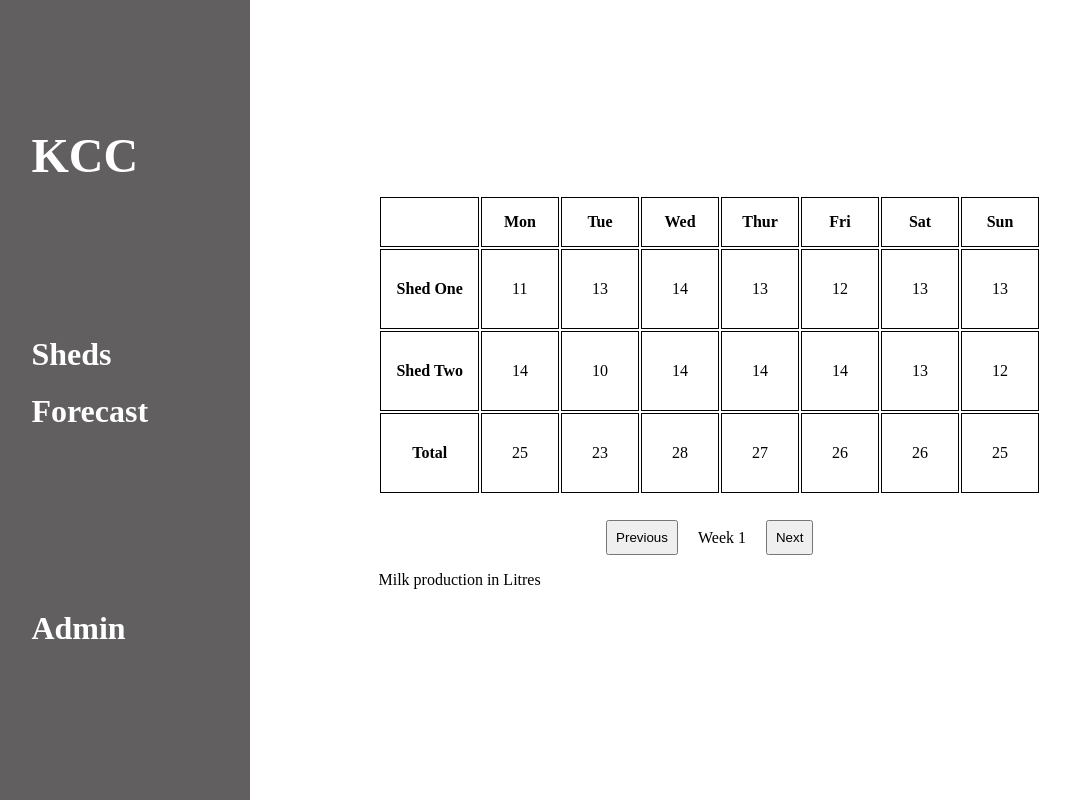
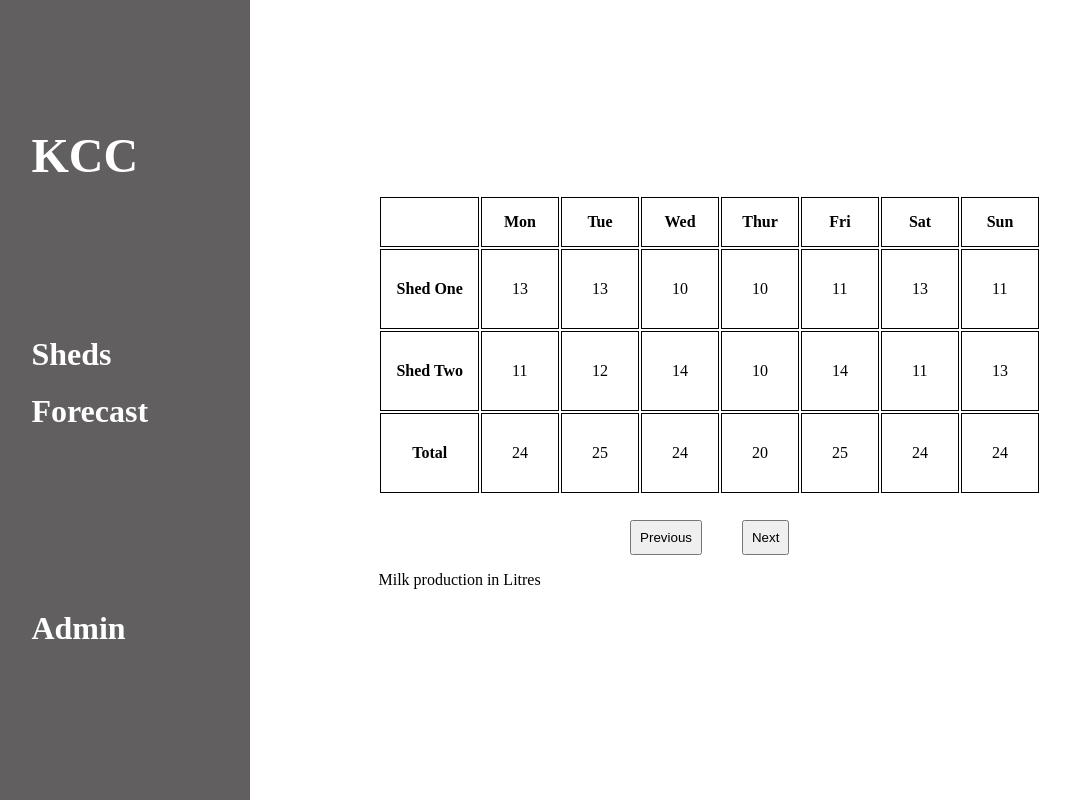
Before and after one commit to nxoo/Dairy-Farm, a plain HTML site: page index.html in a window 1280 px wide. Shown: the whole page, without its empty margins (71-1141 px from the left). Drawn offline with Linux system fonts and the light colour scheme.

Commit message:
generate tables using js and replace td values instead of creating new ones

```diff
--- a/Scripts/index.js
+++ b/Scripts/index.js
@@ -1,9 +1,28 @@
+let week = 7 // week 1 = 7, week 2 = 14, week 3 = 21 etc ...
 const data = {
     'shedOne': [], // shed one
     'shedTwo': []  // shed two
 }
 
-// function to generate random values with values between 10 & 15 and fill arrays
+// create table
+function createTable() {
+    let tr1 = document.getElementById('shedOne')
+    let tr2 = document.getElementById('shedTwo')
+    let tr3 = document.getElementById('total')
+    for (let x = 0; x < 7; x++) {
+        let td1 = document.createElement('td')
+        let td2 = document.createElement('td')
+        let td3 = document.createElement('td')
+        td1.setAttribute('id', `shedOne${x}`)
+        td2.setAttribute('id', `shedTwo${x}`)
+        td3.setAttribute('id', `total${x}`)
+        tr1.appendChild(td1)
+        tr2.appendChild(td2)
+        tr3.appendChild(td3)
+    }
+}
+
+// function to generate random values between 10 & 15 and fill shedOne & shedTwo arrays
 const randGen = () => {
     for (let i = 0; i < 366; i++) {
         let a = Math.floor(Math.random() * (15 - 10) + 10);
@@ -12,44 +31,45 @@ const randGen = () => {
         data.shedTwo.push(b)
     }
 }
-randGen()
-console.log(data)
 
 const fillShedOne = () => {
-    const tr = document.getElementById("shedOne")
-        for (let x=0; x<7; x++) {
-        let td = document.createElement('td')
-        let tdValue = document.createTextNode(data.shedOne[x])
-        td.appendChild(tdValue)
-        tr.appendChild(td)
+    for (let x = 0; x < 7; x++) {
+        let td = document.getElementById(`shedOne${x}`)
+        td.innerHTML = data.shedOne[x]
     }
 }
 
 const fillShedTwo = () => {
-    const tr = document.getElementById("shedTwo")
-    for (let x=0; x<7; x++) {
-        let td = document.createElement('td')
-        let tdValue = document.createTextNode(data.shedTwo[x])
-        td.appendChild(tdValue)
-        tr.appendChild(td)
+    for (let x = 0; x < 7; x++) {
+        let td = document.getElementById(`shedTwo${x}`)
+        td.innerHTML = data.shedTwo[x]
     }
 }
 
 const fillShedTotal = () => {
-    const tr = document.getElementById('total')
-    for (let x=0; x<7; x++) {
+    for (let x = 0; x < 7; x++) {
         let total = data.shedOne[x] + data.shedTwo[x]
-        let td = document.createElement('td')
-        let tdValue = document.createTextNode(total)
-        td.appendChild(tdValue)
-        tr.appendChild(td)
+        let td = document.getElementById(`total${x}`)
+        td.innerHTML = total
     }
 }
 
-const totalProduction  = () => {
+const totalProduction = () => {
+    randGen()
+    createTable()
     fillShedOne()
     fillShedTwo()
     fillShedTotal()
+
+    /*
+    let weekIndicator = document.getElementById('week')
+    let next = document.getElementById('next')
+    let previous = document.getElementById('previous')
+    weekIndicator.innerHTML = `Week ${week / 7}`
+    next.onclick = () => {
+        alert(week)
+        week += 7
+    }*/
 }
 
 totalProduction()
--- a/index.html
+++ b/index.html
@@ -10,6 +10,7 @@
 </head>
 <body>
 <div class="container-fluid">
+
     <nav class="navbar">
         <a href="#" class="navbar-brand ms">KCC</a>
         <ul class="mx">
@@ -26,7 +27,9 @@
             </li>
         </ul>
     </nav>
+
     <div class="container">
+
         <div class="sheds">
             <table>
                 <tr>
@@ -41,24 +44,29 @@
                 </tr>
                 <tr id="shedOne">
                     <th nowrap>Shed One</th>
+                    <!-- td to be filled with js -->
                 </tr>
                 <tr id="shedTwo">
                     <th nowrap="">Shed Two</th>
+                    <!-- td to be filled with js -->
                 </tr>
                 <tr id="total">
                     <th>Total</th>
+                    <!-- td to be filled with js -->
                 </tr>
             </table>
         </div>
+
         <div class="week-navigator">
-            <button>Previous</button>
-            Week 1
-            <button>Next</button>
+            <button id="previous">Previous</button>
+            <span id="week"></span>
+            <button id="next">Next</button>
         </div>
+
         <p>Milk production in Litres</p>
     </div>
+
 </div>
-
 <script src="Scripts/index.js"></script>
 </body>
 </html>
```
